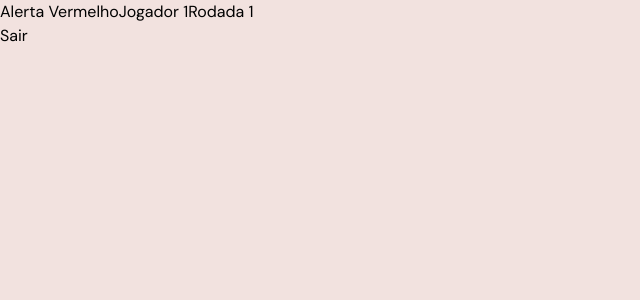
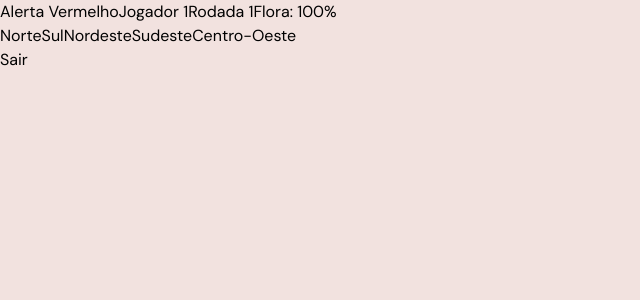
Before and after one commit to Gs-Toledo/Alerta-Vermelho, a React (Vite) app in the folder packages/react/: page / in a window 1280 px wide. Both pictures are taken after a click on the button "Iniciar". Shown: the top 300 px of the page, without its empty margins (0-640 px from the left). Built offline with nearby package versions, Linux system fonts and the light colour scheme.

Commit message:
Adiciona as regiões na tela do jogo

```diff
--- a/packages/react/src/screens/game-started-screen.tsx
+++ b/packages/react/src/screens/game-started-screen.tsx
@@ -19,6 +19,32 @@ export default function GameStarted ({
                 <span>
                     Rodada 1
                 </span>
+
+                <span>
+                    Flora: 100%
+                </span>
+            </div>
+
+            <div>
+                <span>
+                    Norte
+                </span>
+
+                <span>
+                    Sul
+                </span>
+
+                <span>
+                    Nordeste
+                </span>
+
+                <span>
+                    Sudeste
+                </span>
+
+                <span>
+                    Centro-Oeste
+                </span>
             </div>
 
             <button role="button" onClick={onExitButtonClick}>
```
